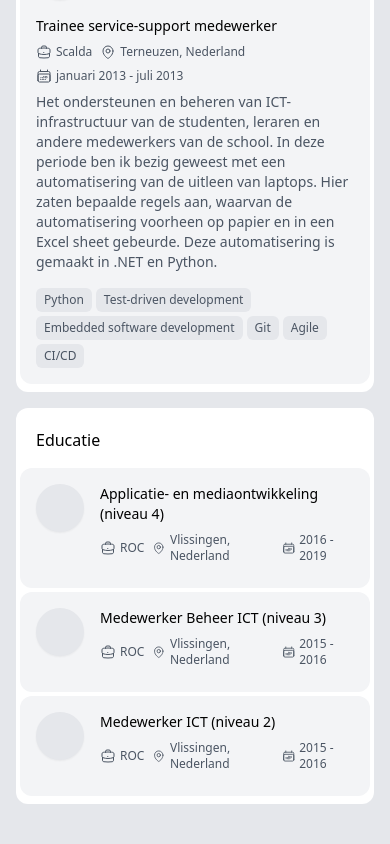
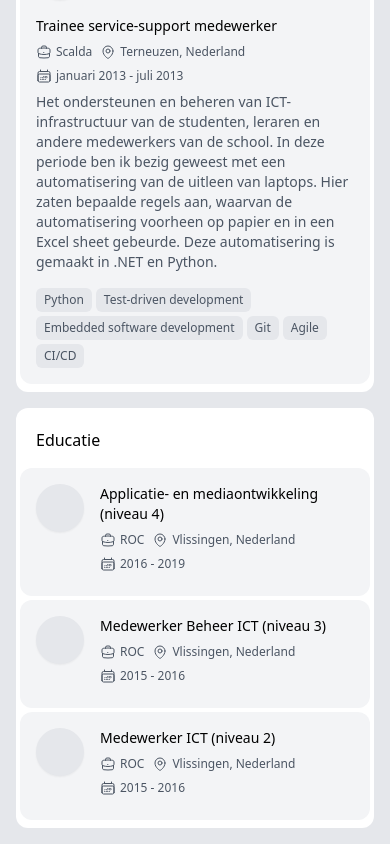
Before and after one commit to basvandriel/portfolio-website, a React (Create React App) app: page / in a window 390 px wide. Shown: the part 6145-6989 px from the top of the page. Before the commit the page ends 6965 px from the top, so only its background shows below. Built offline with nearby package versions, Linux system fonts and the light colour scheme.

Commit message:
work on education listing

```diff
--- a/src/EducationListing.tsx
+++ b/src/EducationListing.tsx
@@ -42,7 +42,7 @@ const ExperienceListing = ({
           <span className="font-medium">{title}</span>
 
           {/* job tags */}
-          <div className="flex w-full gap-x-2 lg:gap-x-4 gap-y-2 items-center my-2">
+          <div className="flex flex-wrap w-full gap-x-2 lg:gap-x-4 gap-y-2 items-center my-2">
             <div className="flex items-center align-middle text-xs text-gray-600 gap-1 font-medium">
               <Briefcase className="h-4 w-4" />
               {school}
```
